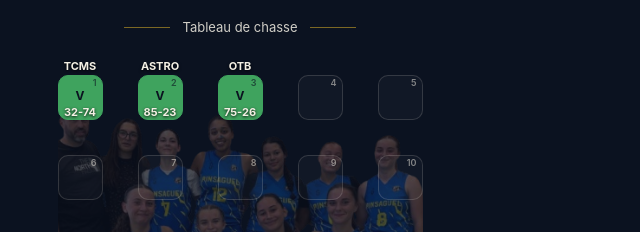
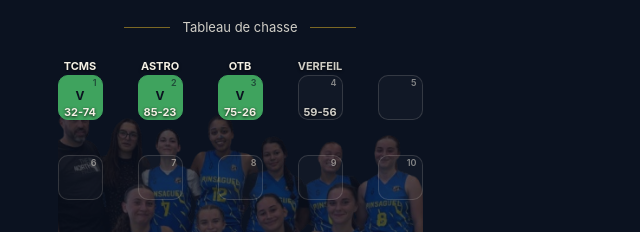
Before and after one commit to gregoryFebvre/pbc, a plain HTML site: page index.html in a window 1280 px wide. Shown: the part 138-370 px from the top of the page, 400-1040 px from the left. Drawn offline with Linux system fonts and the light colour scheme.

Commit message:
Add new entries to libelles, etat, and scores arrays

```diff
--- a/index.html
+++ b/index.html
@@ -359,7 +359,7 @@
     "TCMS",
     "ASTRO",
     "OTB",
-    "",
+    "VERFEIL",
     "",
     "",
     "",
@@ -386,7 +386,7 @@
     1,
     1,
     1,
-    null,
+    0,
     null,
     null,
     null,
@@ -413,7 +413,7 @@
     "32-74",
     "85-23",
     "75-26",
-    "",
+    "59-56",
     "",
     "",
     "",
```
